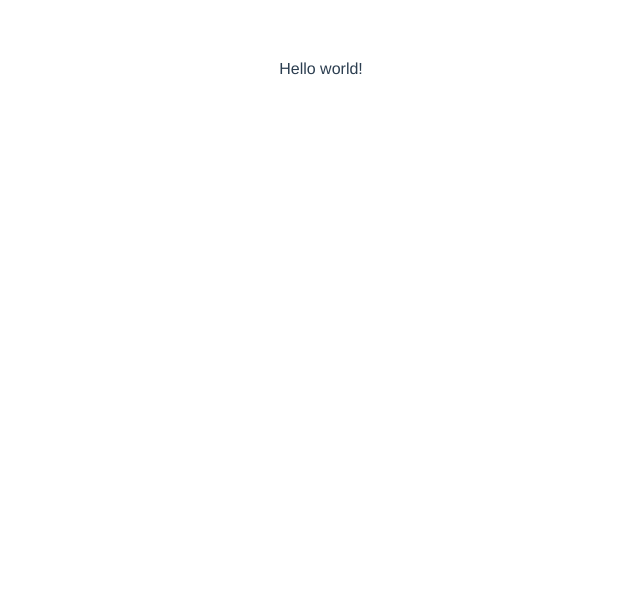
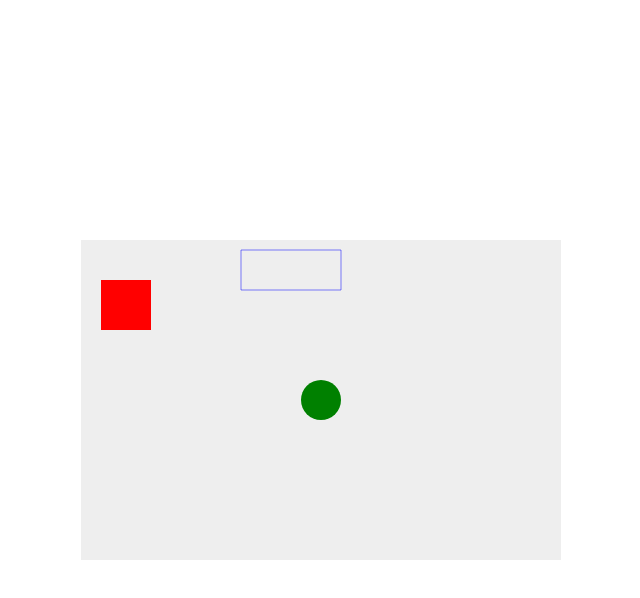
Before and after one commit to jbenner-radham/mdn-2d-breakout-game, a Vue app: page / in a window 1280 px wide. Shown: the top 598 px of the page, without its empty margins (319-959 px from the left). Built offline with nearby package versions, Linux system fonts and the light colour scheme.

Commit message:
Completed step 1 of tutorial.

```diff
--- a/public/index.html
+++ b/public/index.html
@@ -7,10 +7,12 @@
         <link rel="icon" href="<%= BASE_URL %>favicon.ico">
         <title>mdn-2d-breakout-game</title>
     </head>
+
     <body>
         <noscript>
             <strong>We're sorry but mdn-2d-breakout-game doesn't work properly without JavaScript enabled. Please enable it to continue.</strong>
         </noscript>
+
         <div id="app"></div>
         <!-- built files will be auto injected -->
     </body>
--- a/src/App.vue
+++ b/src/App.vue
@@ -1,22 +1,61 @@
 <template>
     <div id="app">
-        <p>Hello world!</p>
+        <canvas id="canvas" width="480" height="320"></canvas>
     </div>
 </template>
 
 <script>
     export default {
-        name: 'app'
+        name: 'app',
+        mounted() {
+            const canvas = document.getElementById('canvas');
+            const ctx = canvas.getContext('2d');
+
+            ctx.beginPath();
+            ctx.rect(20, 40, 50, 50);
+            ctx.fillStyle = '#ff0000';
+            ctx.fill();
+            ctx.closePath();
+
+            ctx.beginPath();
+            ctx.arc(240, 160, 20, 0, Math.PI * 2, false);
+            ctx.fillStyle = 'green';
+            ctx.fill();
+            ctx.closePath();
+
+            ctx.beginPath();
+            ctx.rect(160, 10, 100, 40);
+            ctx.strokeStyle = 'rgba(0, 0, 255, 0.5)';
+            ctx.stroke();
+            ctx.closePath();
+        }
     }
 </script>
 
 <style>
     #app {
-        font-family: 'Avenir', Helvetica, Arial, sans-serif;
+
         -webkit-font-smoothing: antialiased;
         -moz-osx-font-smoothing: grayscale;
+        align-items: center;
+        color: #2c3e50;
+        display: flex;
+        font-family: 'Avenir', Helvetica, Arial, sans-serif;
+        height: 100%;
+        justify-content: center;
         text-align: center;
-        color: #2c3e50;
-        margin-top: 60px;
+    }
+
+    body, html {
+        height: 100%;
+    }
+
+    canvas {
+        background: #eee;
+    }
+
+    * {
+        margin: 0;
+        padding: 0;
     }
 </style>
```
Lines whose indentation alone changed are shown as unchanged.
